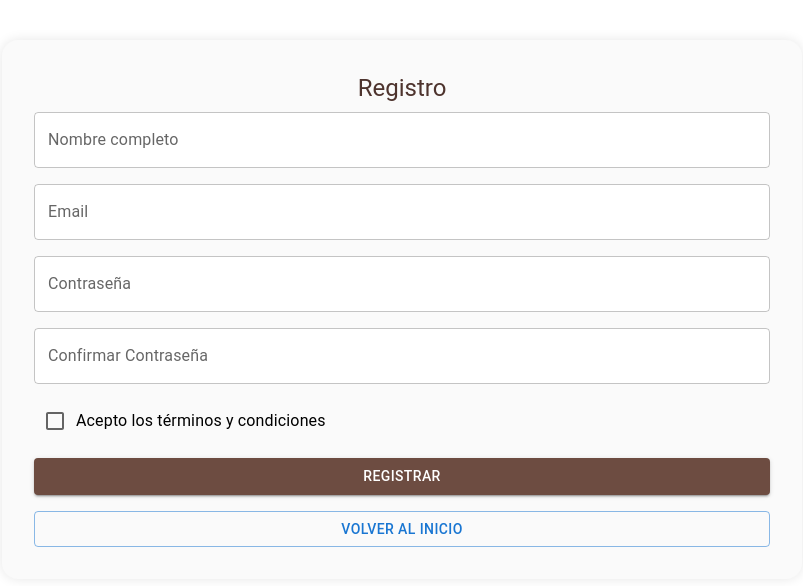
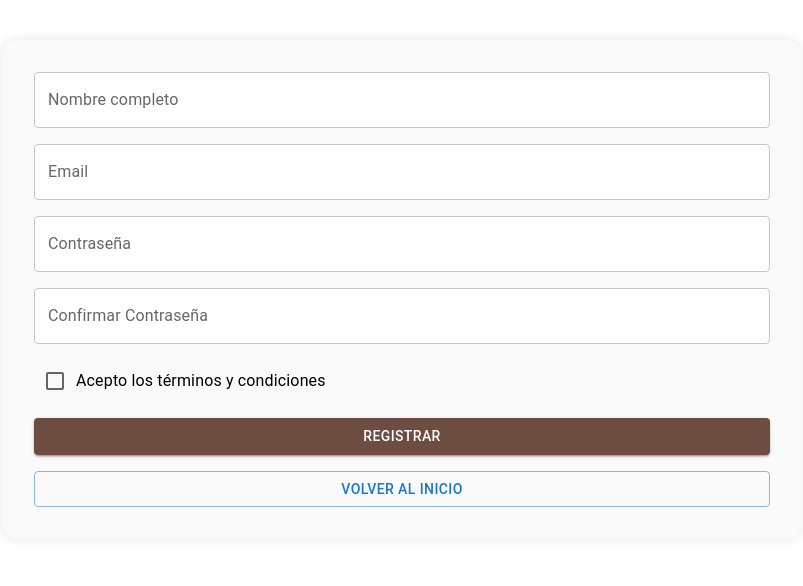
Before and after one commit to TiffaTobon/entre-paginas-git, a React (Vite) app: page /register in a window 1280 px wide. Shown: the top 586 px of the page, without its empty margins (238-1041 px from the left). Built offline with nearby package versions, Linux system fonts and the light colour scheme.

Commit message:
otros ajustes menores para hacer pull request

```diff
--- a/src/Components/UserForm.jsx
+++ b/src/Components/UserForm.jsx
@@ -70,9 +70,6 @@ const UserForm = ({ onSubmit, onClose, mode = "register", initialValues = {} })
     boxShadow: "0 0 12px rgba(0,0,0,0.1)",
   }}
 >
-  <Typography variant="h5" gutterBottom textAlign="center" color="#4e342e">
-    {mode === "edit" ? "Editar Perfil" : "Registro"}
-  </Typography>
 
   <Box component="form" onSubmit={handleSubmit}>
     <Stack spacing={2}>
```
